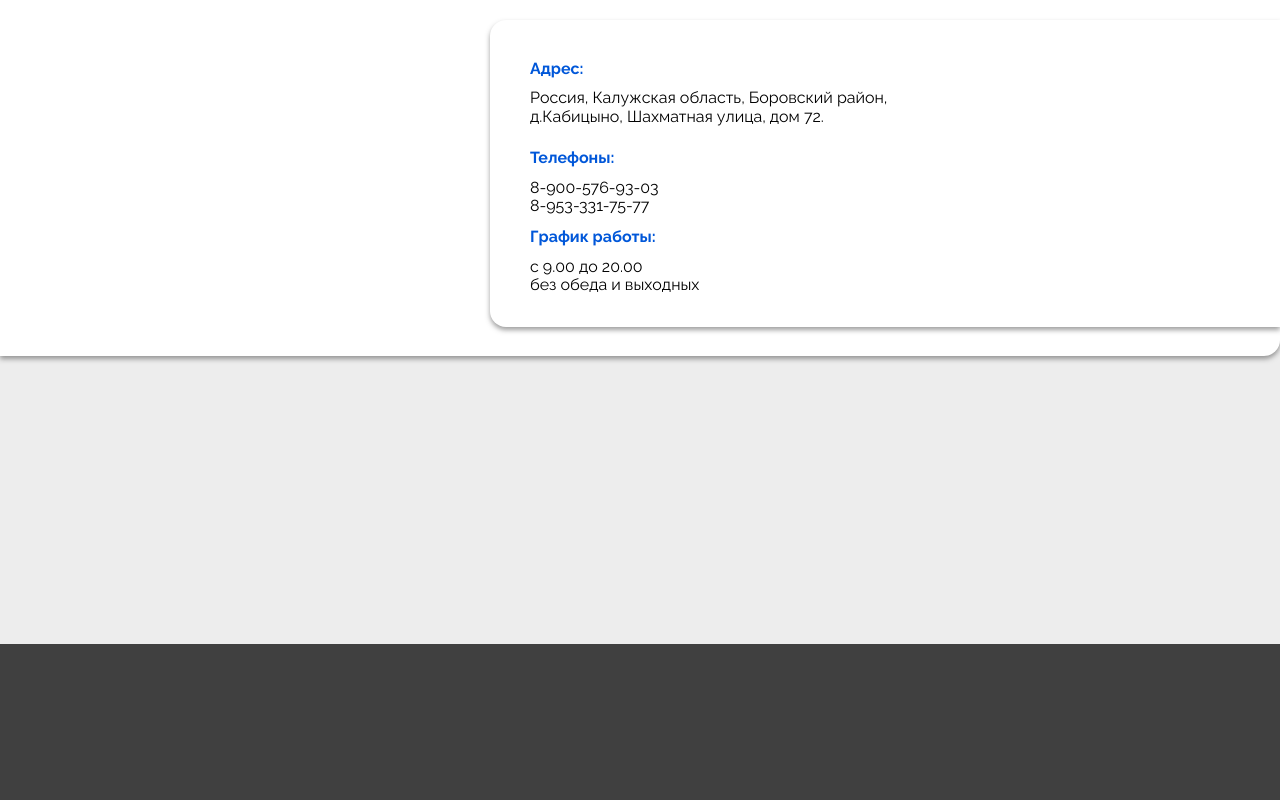
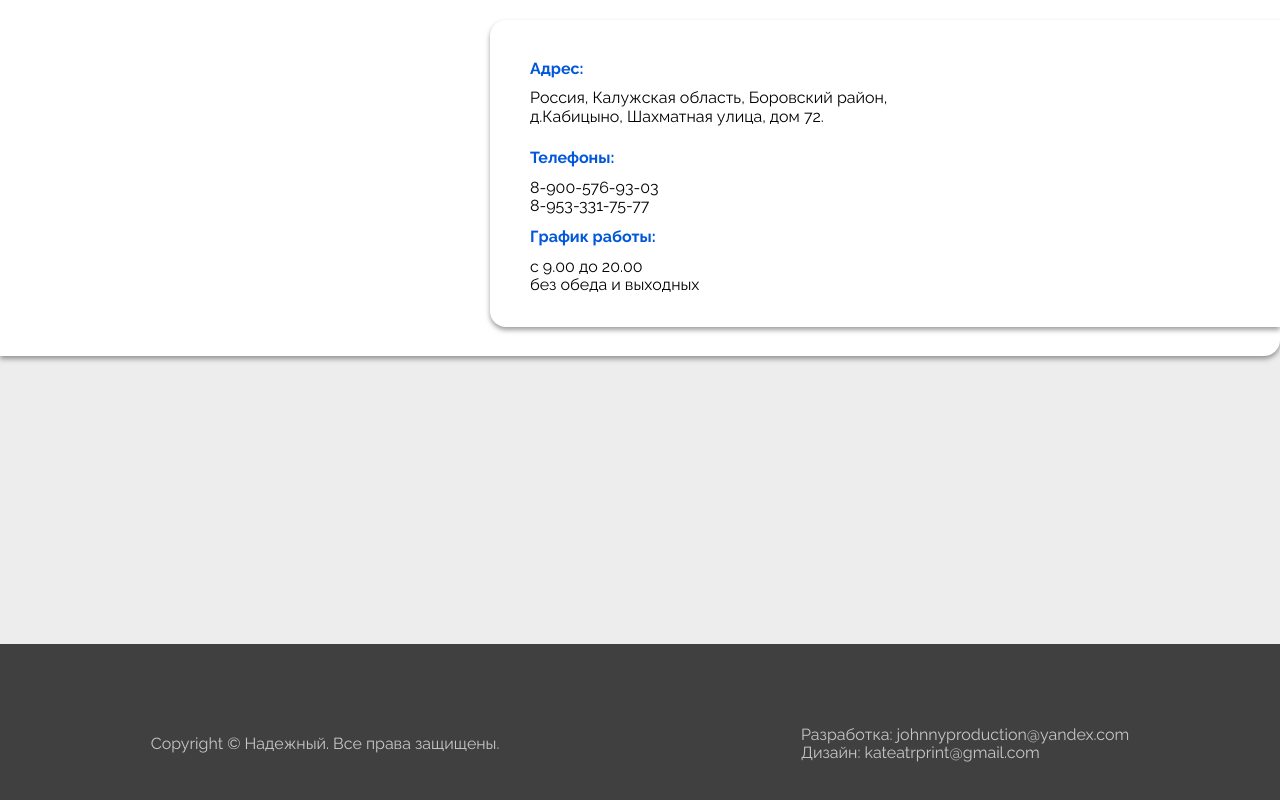
Before and after one commit to JohnnyProduction/nadejniy-website, a website: page app/index.html in a window 1280 px wide. Shown: the part 3137-3937 px from the top of the page. Drawn offline with nearby package versions, Linux system fonts and the light colour scheme.

Commit message:
added footer

```diff
--- a/app/index.html
+++ b/app/index.html
@@ -329,7 +329,9 @@
         </div>
     </section>
     <footer class="footer">
-
+        <div class="footer__copyright">Copyright © Надежный. Все права защищены.</div>
+        <div class="footer__developers">Разработка: johnnyproduction@yandex.com <br>
+            Дизайн: kateatrprint@gmail.com</div>
     </footer>
 
     <script src="https://ajax.googleapis.com/ajax/libs/jquery/3.4.1/jquery.min.js"></script>
--- a/app/scss/style.scss
+++ b/app/scss/style.scss
@@ -371,9 +371,13 @@
 }
 
 .footer {
+  display: flex;
+  justify-content: space-around;
+  align-items: center;
   margin-top: 150px;
   height: 200px;
   background-color: $black;
+  color: rgba(255, 255, 255, 0.7);
 }
 
 @import "media";
```
Also changed, not shown: app/css/style.min.css.
